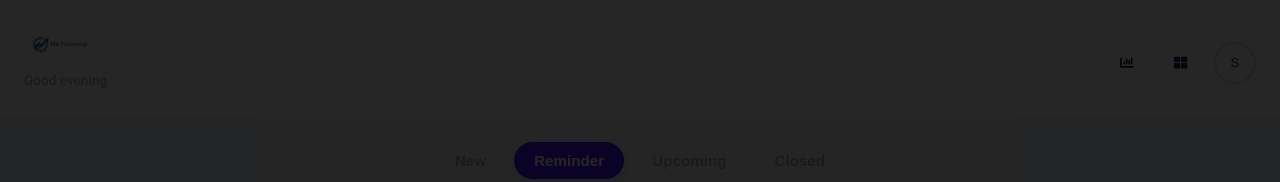
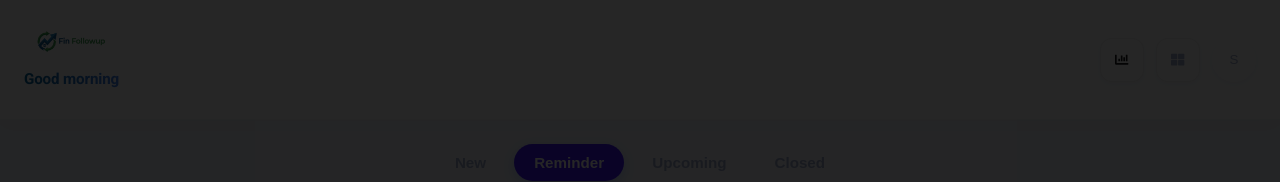
Before and after one commit to rajendransarangan365/FinUp365, a React (Vite) app in the folder fin_followup/: page / in a window 1280 px wide. Shown: the top 182 px of the page. Built offline with nearby package versions, Linux system fonts and the light colour scheme; no server answers; sample sign-in values are in the browser's storage.

Commit message:
Modernize nav bar, dynamic greeting and logo fix

```diff
--- a/fin_followup/src/pages/Home.jsx
+++ b/fin_followup/src/pages/Home.jsx
@@ -316,7 +316,7 @@ const Home = () => {
         <div className="crm-dashboard">
             {/* Header */}
             <header className="crm-header">
-                <div>
+                <div className="brand-wrapper">
                     <motion.img
                         initial={{ opacity: 0, x: -20 }}
                         animate={{ opacity: 1, x: 0 }}
@@ -328,7 +328,12 @@ const Home = () => {
                         transition={{ delay: 0.2 }}
                         className="crm-subtitle"
                     >
-                        Good evening
+                        {(() => {
+                            const hour = new Date().getHours();
+                            if (hour < 12) return 'Good morning';
+                            if (hour < 18) return 'Good afternoon';
+                            return 'Good evening';
+                        })()}
                     </motion.p>
                 </div>
                 <div className="header-actions">
--- a/fin_followup/src/styles/Home.css
+++ b/fin_followup/src/styles/Home.css
@@ -18,16 +18,19 @@
 
 /* Header */
 .crm-header {
-    padding: 24px 24px 16px 24px;
+    padding: 16px 24px;
     display: flex;
     justify-content: space-between;
     align-items: center;
-    background: var(--surface-color);
-    box-shadow: var(--shadow-sm);
+    background: rgba(255, 255, 255, 0.8);
+    backdrop-filter: blur(12px);
+    -webkit-backdrop-filter: blur(12px);
+    box-shadow: 0 4px 20px rgba(0, 0, 0, 0.03);
     position: sticky;
     top: 0;
     z-index: 50;
     margin-bottom: 24px;
+    border-bottom: 1px solid rgba(0, 0, 0, 0.03);
 }
 
 .brand-wrapper {
@@ -36,16 +39,26 @@
 }
 
 .brand-logo {
-    height: 40px;
+    height: 50px;
+    /* Increased size for better visibility */
     width: auto;
     object-fit: contain;
+    margin-bottom: 2px;
 }
 
 .crm-subtitle {
     color: var(--text-secondary);
-    font-size: 0.85rem;
-    margin-top: 4px;
-    font-weight: 500;
+    font-size: 0.95rem;
+    /* Larger text */
+    margin-top: 2px;
+    font-weight: 600;
+    letter-spacing: -0.01em;
+    background: linear-gradient(90deg, var(--color-primary), #4285F4);
+    -webkit-background-clip: text;
+    background-clip: text;
+    -webkit-text-fill-color: transparent;
+    /* Gradient Text */
+    display: inline-block;
 }
 
 .header-actions {
@@ -55,29 +68,45 @@
 }
 
 .crm-icon-btn {
-    background: transparent;
+    background: white;
     border: 1px solid rgba(0, 0, 0, 0.05);
     /* Subtle border */
-    width: 42px;
-    height: 42px;
-    border-radius: 50%;
-    color: var(--text-primary);
+    width: 44px;
+    height: 44px;
+    border-radius: 12px;
+    /* Softer square rounded */
+    color: var(--text-secondary);
     display: flex;
     align-items: center;
     justify-content: center;
     cursor: pointer;
-    transition: all var(--transition-normal);
+    transition: all 0.2s cubic-bezier(0.2, 0.8, 0.2, 1);
+    box-shadow: 0 2px 5px rgba(0, 0, 0, 0.02);
 }
 
 .crm-icon-btn:hover {
-    background: var(--color-secondary-container);
+    background: var(--surface-color);
     color: var(--color-primary);
+    transform: translateY(-2px);
+    box-shadow: 0 4px 12px rgba(0, 0, 0, 0.08);
+    border-color: transparent;
 }
 
 .profile-btn {
-    padding: 0;
+    padding: 2px;
     overflow: hidden;
-    border: 2px solid var(--color-primary-container);
+    border: 2px solid transparent;
+    /* Prepare for gradient border if needed, or keeping clean */
+    background: white;
+    border-radius: 50%;
+    /* Keep profile circular */
+}
+
+/* Add a subtle indicator for active state if needed */
+.crm-icon-btn.active {
+    background: var(--color-primary-container);
+    color: var(--color-primary);
+    border-color: transparent;
 }
 
 /* Stats Row */
```
